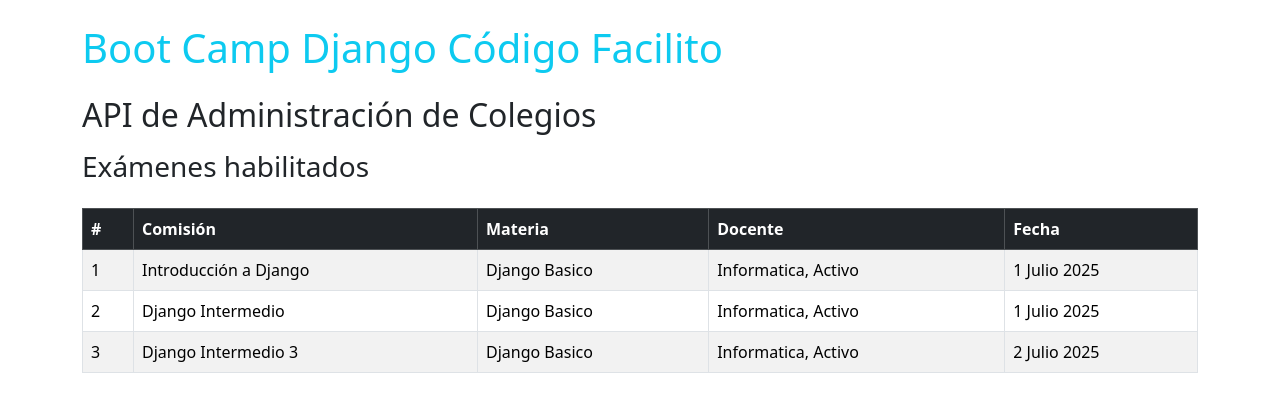
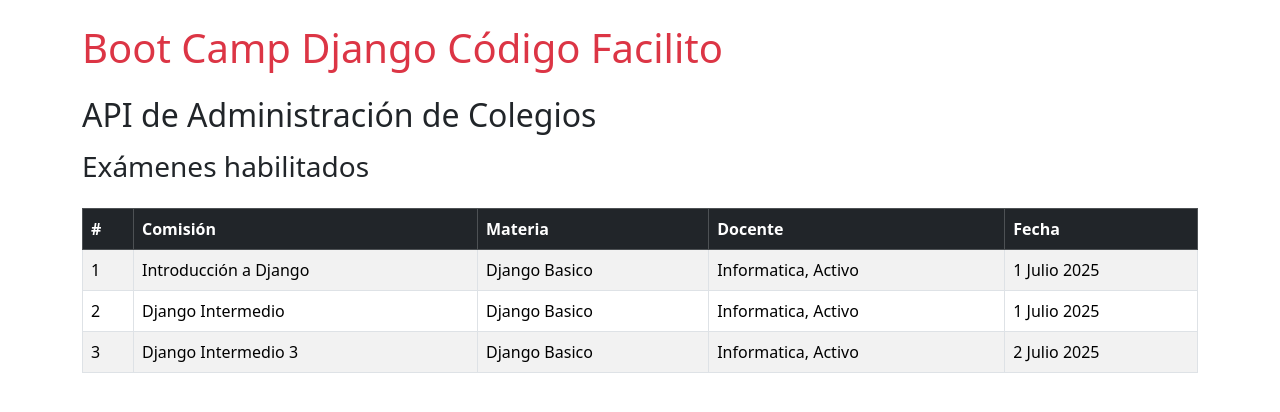
Before and after one commit to fjbardelli/djbootcamp, a Django app: page / in a window 1280 px wide. Shown: the top 412 px of the page. Run offline with Django 5.2, Linux system fonts and the light colour scheme; data comes from the database, SQL or seed files in the repository; parts of the project's set-up code (start-up, migrations or seed data) failed here and were passed over.

Commit message:
Se agragan test, se optimiza el ORM y se mejora el temaplate de  la landing page

```diff
--- a/bootcamp/templates/index.html
+++ b/bootcamp/templates/index.html
@@ -8,7 +8,7 @@
     <link href="https://cdn.jsdelivr.net/npm/bootstrap@5.3.3/dist/css/bootstrap.min.css" rel="stylesheet">
   </head>
   <body class="container my-4">
-    <h1 class="text-info">Boot Camp Django Código Facilito</h1>
+    <h1 class="text-danger">Boot Camp Django Código Facilito</h1>
     <h2 class="mt-4">API de Administración de Colegios</h2>
     <h3 class="mt-3">Exámenes habilitados</h3>
 
```
